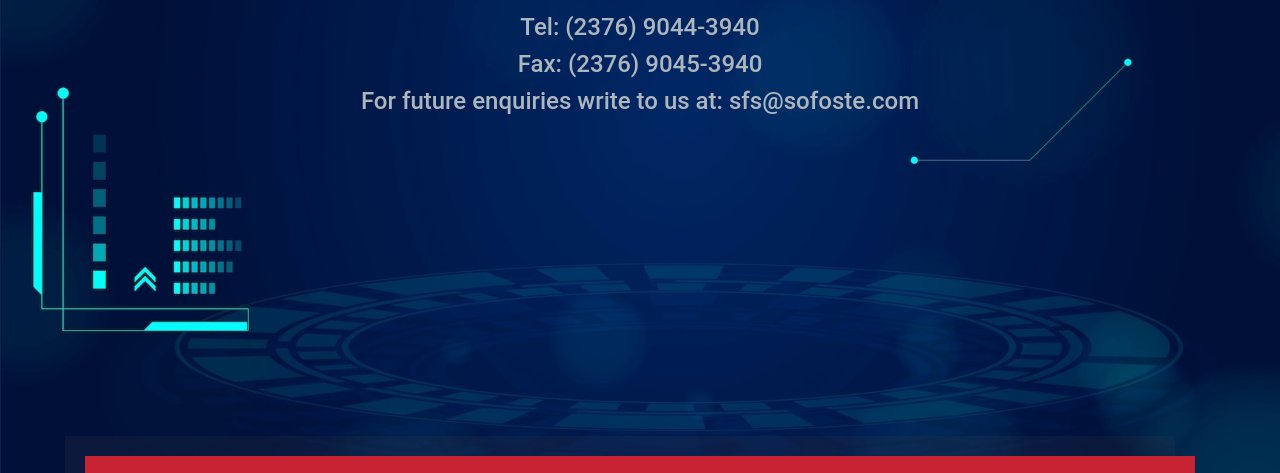
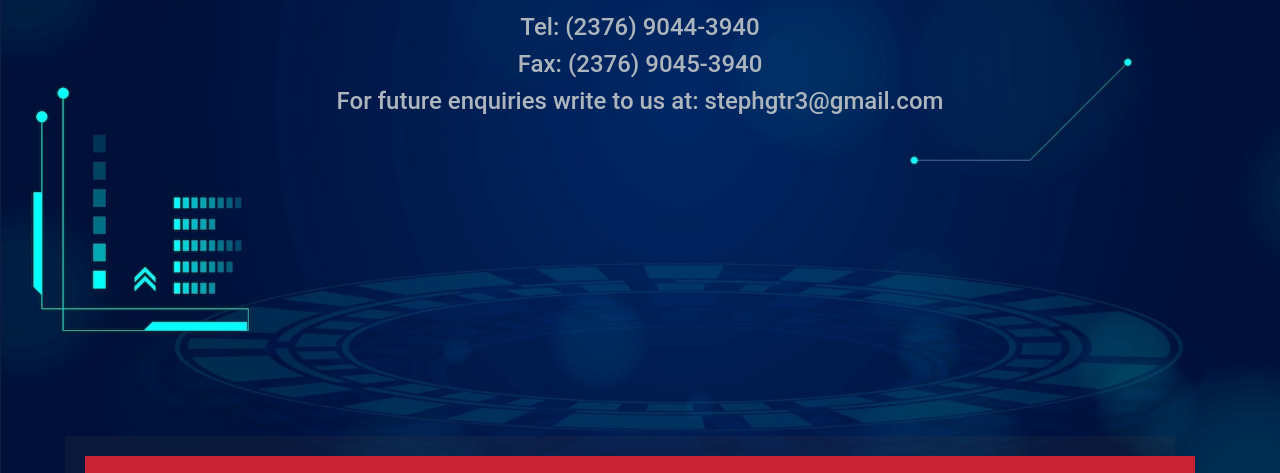
Before and after one commit to sofoste93/sofoste-version1, a plain HTML site: page public/contact/contact.html in a window 1280 px wide. Shown: the part 290-763 px from the top of the page. Drawn offline with Linux system fonts and the light colour scheme; files whose address does not match are found by name.

Commit message:
Update contact.html
Co-Authored-By: Stephane Sob Fouodji <stefan-kruger7@hotmail.com>

```diff
--- a/public/contact/contact.html
+++ b/public/contact/contact.html
@@ -39,7 +39,7 @@
             </p>
             <h4>Tel: (2376) 9044-3940</h4>
             <h4>Fax: (2376) 9045-3940</h4>
-            <h4>For future enquiries write to us at: sfs@sofoste.com</h4>
+            <h4>For future enquiries write to us at: stephgtr3@gmail.com</h4>
         </div>
     </div>
 </div>
```
